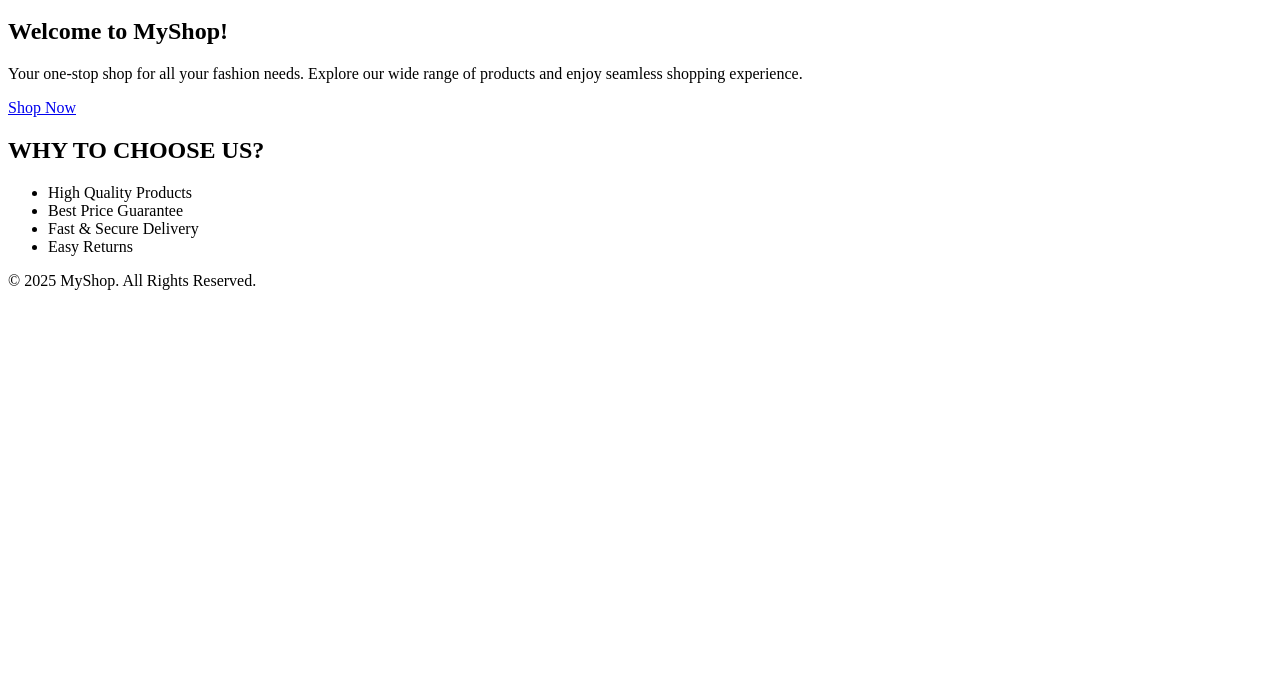
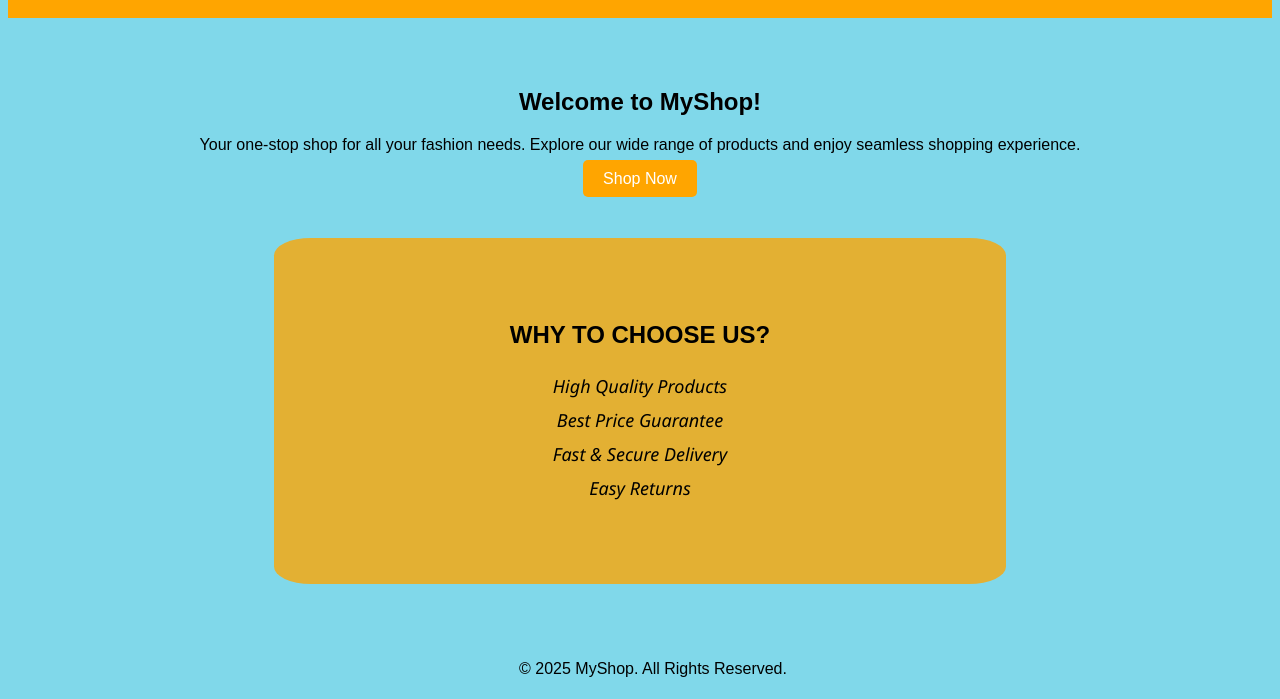
Before and after one commit to harishreddygandhudi-dotcom/-E-commerce, a plain HTML site: page Index.html in a window 1280 px wide. Shown: the part 101-800 px from the top of the page. Drawn offline with Linux system fonts and the light colour scheme.

Commit message:
Update stylesheet link to styles.css

```diff
--- a/Index.html
+++ b/Index.html
@@ -4,7 +4,7 @@
     <meta charset="UTF-8">
     <meta name="viewport" content="width=device-width, initial-scale=1.0">
     <title>E-COMMERCE</title>
-    <link rel="stylesheet" href="Index.css">
+    <link rel="stylesheet" href="styles.css">
 </head>
 <body>
     <header>
```
